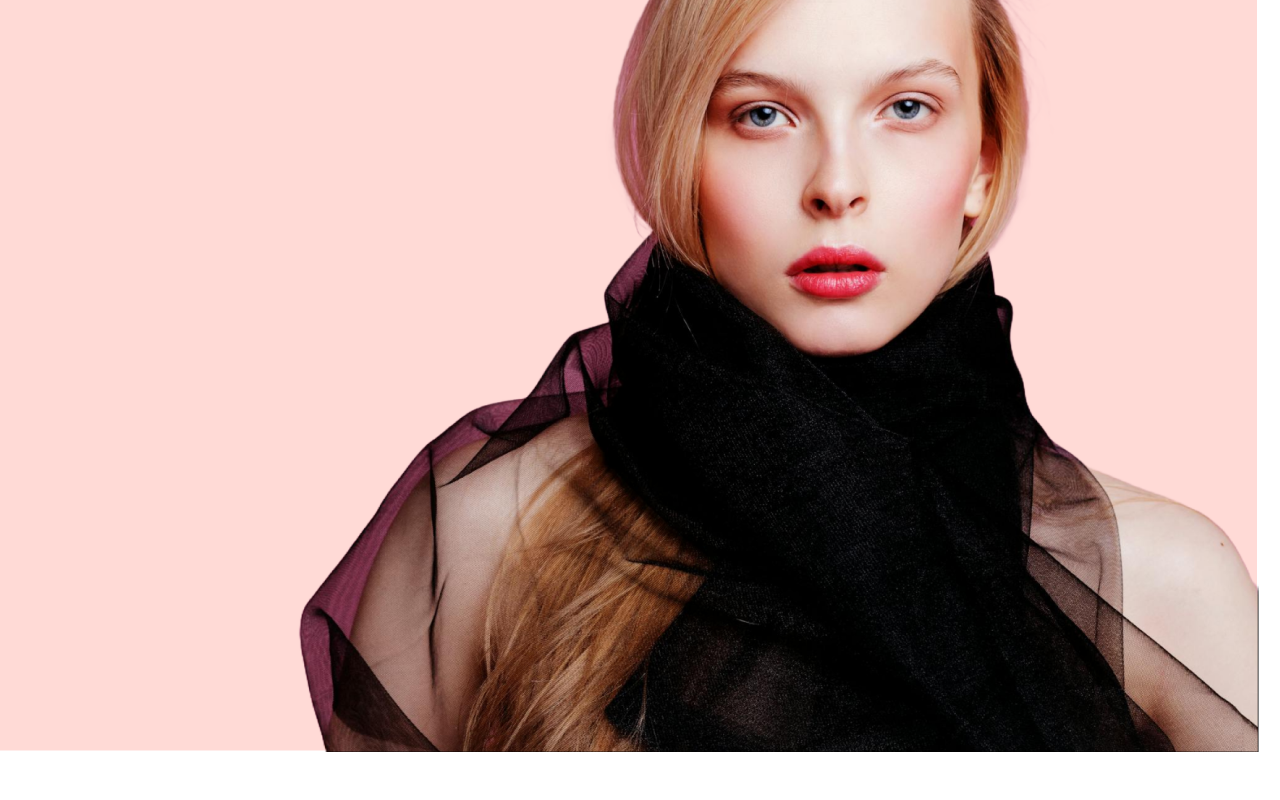
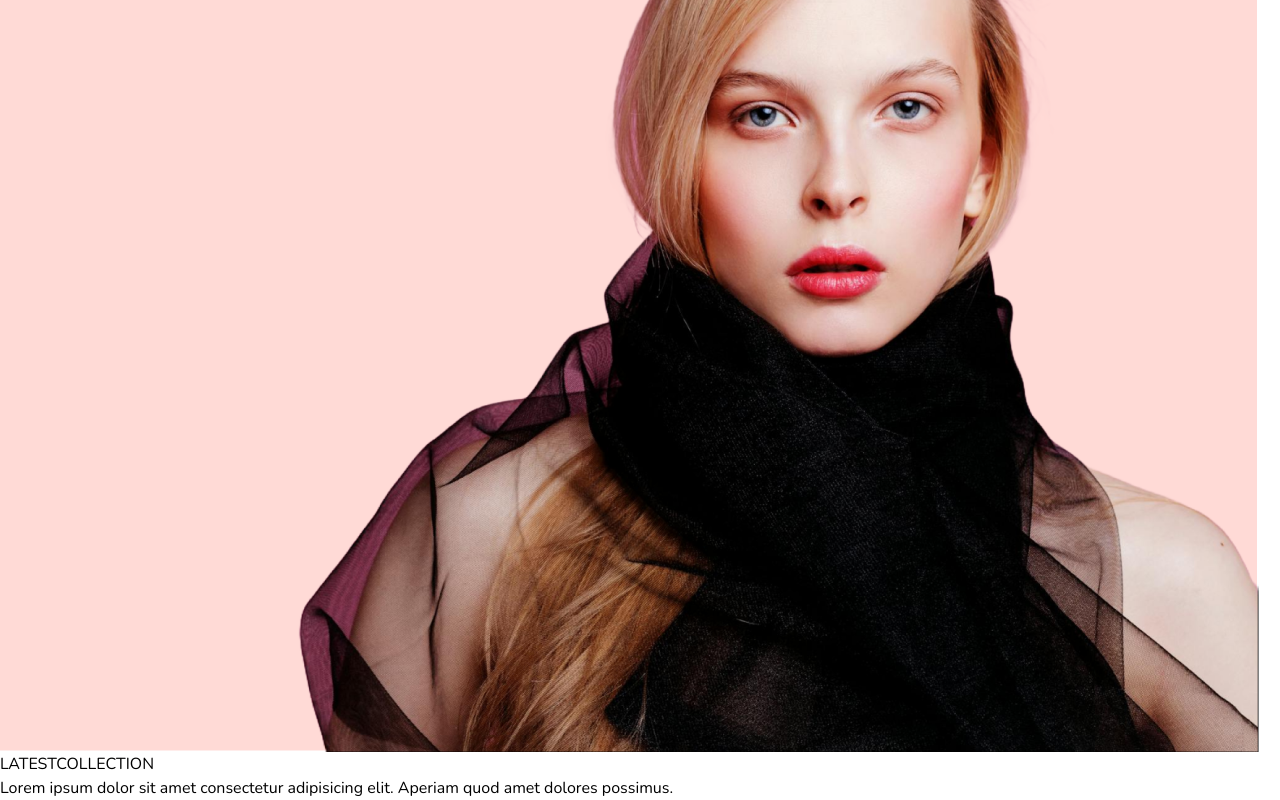
Before and after one commit to Jalal-Elhajouji/Clother, a React (Vite) app: page / in a window 1280 px wide. Shown: the part 827-1627 px from the top of the page. Before the commit the page ends 1579 px from the top, so only its background shows below. Built offline with nearby package versions, Linux system fonts and the light colour scheme.

Commit message:
create context

```diff
--- a/src/components/Hero.jsx
+++ b/src/components/Hero.jsx
@@ -1,27 +1,26 @@
-import React from 'react'
-import { assets } from '../assets/assets'
+import React from 'react';
+import { assets } from '../assets/assets';
 
 const Hero = () => {
     return (
         <div className='flex flex-col sm:flex-row border border-zinc-400 rounded-sm'>
-            {/* Hero left */}
+
             <div className='w-full sm:w-1/2 flex items-center justify-center py-10 sm:py-0'>
                 <div className='text-[#414141]'>
-                    <div className='flex items-center gap-2'>
-                        <p className='w-8 md:w-11 h-[2px] bg-[#414141]'></p>
+                    <div className='flex items-center justify-between'>
+                        <p className='w-8 md:w-16 h-[2px] bg-[#414141]'></p>
                         <p className='font-medium text-sm md:text-base'>BEST SELLER</p>
                     </div>
-                    <h1 className='text-3xl sm:py-3 lg:text-5xl leading-relaxed prata-regular'>Latest Arrivals</h1>
-                    <div className='flex items-center gap-2'>
+                    <h1 className='text-3xl sm:py-5 lg:text-5xl leading-relaxed prata-regular'>Latest Arrivals</h1>
+                    <div className='flex items-center justify-between'>
                         <p className='font-semibold text-sm md:text-base'>SHOP NOW</p>
-                        <p className='w-8 md:w-11 h-[2px] bg-[#414141]'></p>
+                        <p className='w-8 md:w-16 h-[2px] bg-[#414141]'></p>
                     </div>
                 </div>
             </div>
-            {/* Hero right */}
-            <img src={assets.hero_img} className='w-full sm:w-1/2 ' alt="" />
+            <img src={assets.hero_img} className='w-full sm:w-1/2 h-56 sm:h-auto object-cover' alt="" />
         </div>
     )
 }
 
-export default Hero
+export default Hero;
--- /dev/null
+++ b/src/components/LatestCollection.jsx
@@ -0,0 +1,26 @@
+import React, { useContext, useEffect, useState } from 'react';
+import { ShopContext } from '../context/ShopContext';
+import Title from './Title';
+
+const LatestCollection = () => {
+
+    const { products } = useContext(ShopContext);
+    const [latestProducts, setLatestProducts] = useState([]);
+
+    useEffect(() => {
+        setLatestProducts(products.slice(0, 10))
+    }, []);
+
+    return (
+        <div className='my-10 '>
+            <div className='text-center py-8 text-3xl'>
+                <Title text1={'LATEST'} text2={'COLLECTION'} />
+                <p className='w-3/4 m-auto text-xs sm:text-sm md:text-base text-zinc-600'>
+                    Lorem ipsum dolor sit amet consectetur adipisicing elit. Aperiam quod amet dolores possimus.
+                </p>
+            </div>
+        </div>
+    )
+}
+
+export default LatestCollection;
--- /dev/null
+++ b/src/components/Title.jsx
@@ -0,0 +1,16 @@
+import React from 'react'
+
+const Title = ({ text1, text2 }) => {
+  return (
+    <div className='inline-flex gap-2 items-center mb-3'>
+
+        <p className='text-zinc-500'>
+            {text1}
+            <span className='text-zinc-700 font-medium ml-1'>{text2}</span>
+        </p>
+        <p className='w-8 sm:w-12 bg-zinc-700 h-[1px] sm:h-[2px]'></p>
+    </div>
+  )
+}
+
+export default Title;
--- /dev/null
+++ b/src/context/ShopContext.jsx
@@ -0,0 +1,25 @@
+import React from "react";
+import { createContext } from "react";
+import {products} from "../assets/assets";
+
+export const ShopContext = createContext();
+
+
+const ShopContextProvider = (props) => {
+
+    const currency = '$';
+    const delivery_fee = 10;
+
+
+    const value = {
+        products, currency, delivery_fee
+    }
+    return (
+        <ShopContext.Provider value={value}>
+            {props.children}
+        </ShopContext.Provider>
+    )
+
+}
+
+export default ShopContextProvider;
--- a/src/main.jsx
+++ b/src/main.jsx
@@ -1,10 +1,14 @@
-import { createRoot } from 'react-dom/client'
-import App from './App.jsx'
+import React from 'react';
+import { createRoot } from 'react-dom/client';
+import App from './App.jsx';
 import './index.css'
-import { BrowserRouter } from 'react-router-dom'
+import { BrowserRouter } from 'react-router-dom';
+import ShopContextProvider from './context/ShopContext.jsx';
 
 createRoot(document.getElementById('root')).render(
   <BrowserRouter>
-    <App />
+    <ShopContextProvider>
+      <App />
+    </ShopContextProvider>
   </BrowserRouter>,
 )
--- a/src/pages/Home.jsx
+++ b/src/pages/Home.jsx
@@ -1,10 +1,12 @@
 import React from 'react'
 import Hero from '../components/Hero'
+import LatestCollection from '../components/LatestCollection'
 
 const Home = () => {
   return (
     <div>
       <Hero />
+      <LatestCollection />
     </div>
   )
 }
```
Also changed, not shown: src/components/ProductItem.jsx (added).
